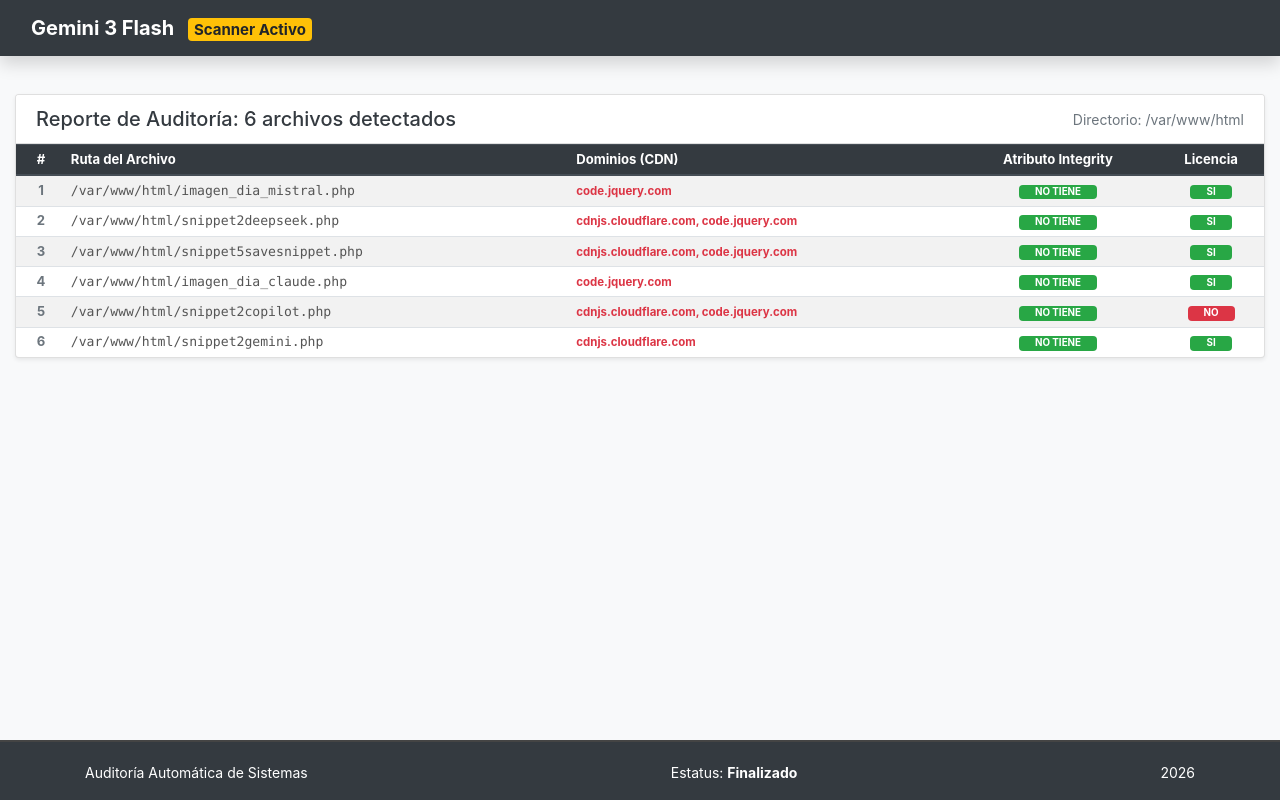
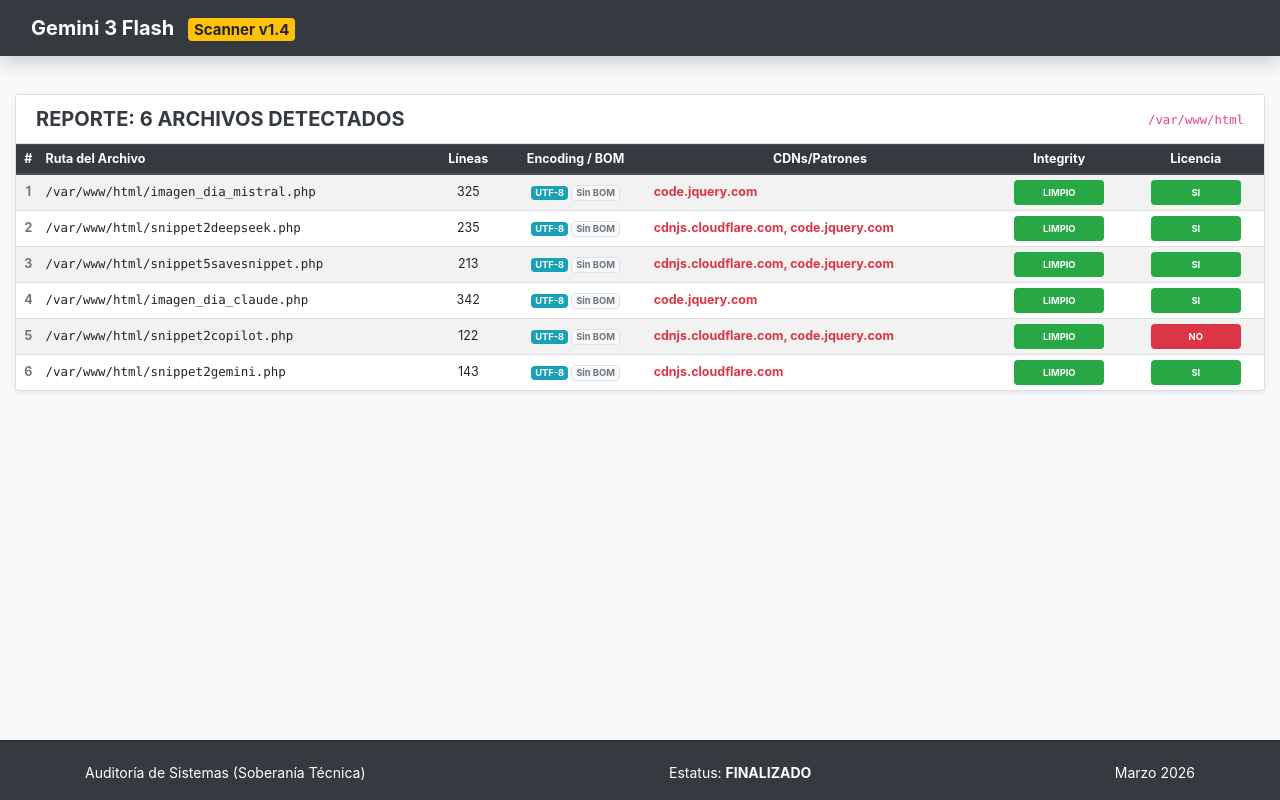
Before and after one commit to AlfonsoOrozcoAguilarnoNDA/snippetsMIT, a PHP site: page /snippetcorregirCDN.php in a window 1280 px wide. Run offline with PHP 8.4, Linux system fonts and the light colour scheme.

Commit message:
Update snippetcorregirCDN.php
se añaden otros puntos.

```diff
--- a/snippetcorregirCDN.php
+++ b/snippetcorregirCDN.php
@@ -20,6 +20,8 @@
  * Auditoría de Librerías y Atributos - Ejecución Automática
  * PHP 8.x Procedural + Bootstrap 4.6
  */
+// --- CLÁUSULA DE SEGURIDAD: Verificación de mbstring ---
+$mbstring_instalada = extension_loaded('mbstring');
 
 $directorioBase = __DIR__;
 $extensionBuscada = 'php';
@@ -27,18 +29,20 @@ $patrones = [
     'maxcdn.bootstrapcdn.com',
     'stackpath.bootstrapcdn.com',
     'cdnjs.cloudflare.com',
+    '4.6.3',
+    '4.5.2',
+    '5.15.3',
     'code.jquery.com'
 ];
 
 $resultados = [];
 
-// Ejecución por default (sin esperar POST)
+if ($mbstring_instalada) {
     $directory = new RecursiveDirectoryIterator($directorioBase);
     $iterator = new RecursiveIteratorIterator($directory);
 
     foreach ($iterator as $archivo) {
         if ($archivo->isFile() && $archivo->getExtension() === $extensionBuscada) {
-        // Evitar que el propio script se audite a sí mismo si se llama igual
             if ($archivo->getFilename() === basename(__FILE__)) continue;
 
             $rutaCompleta = $archivo->getPathname();
@@ -55,15 +59,25 @@ foreach ($iterator as $archivo) {
             }
 
             if ($encontrado) {
-            $tieneIntegrity = (strpos($contenido, 'integrity') !== false);
-            $tieneLicencia = (strpos($contenido, 'Licencia') !== false);
+                // 1. Contar líneas
+                $lineas = count(file($rutaCompleta));
+
+                // 2. Detectar BOM (UTF-8)
+                $bom = (substr($contenido, 0, 3) === pack("CCC", 0xef, 0xbb, 0xbf));
+
+                // 3. Detectar Encoding (Seguro con mbstring)
+                $encoding = mb_detect_encoding($contenido, 'UTF-8', true) ?: 'Otro/Desconocido';
 
                 $resultados[] = [
                     'archivo' => $rutaCompleta,
                     'dominios' => implode(', ', array_unique($dominiosDetectados)),
-                'integrity' => $tieneIntegrity,
-                'licencia' => $tieneLicencia
+                    'integrity' => (strpos($contenido, 'integrity') !== false),
+                    'licencia' => (strpos($contenido, 'Licencia') !== false),
+                    'lineas' => $lineas,
+                    'bom' => $bom,
+                    'encoding' => $encoding
                 ];
+            }
         }
     }
 }
@@ -74,13 +88,13 @@ foreach ($iterator as $archivo) {
 <head>
     <meta charset="UTF-8">
     <meta name="viewport" content="width=device-width, initial-scale=1.0">
-    <title>Auditor de Código - Gemini 3 Flash</title>
+    <title>Auditor de Código - Centinela Pro</title>
     <link rel="stylesheet" href="https://cdn.jsdelivr.net/npm/bootstrap@4.6.2/dist/css/bootstrap.min.css">
     <style>
         body { padding-top: 70px; padding-bottom: 80px; }
-        .footer { position: fixed; bottom: 0; width: 100%; height: 60px; line-height: 60px; background-color: #222; color: #aaa; border-top: 2px solid #444; }
-        .table-sm td, .table-sm th { font-size: 0.82rem; vertical-align: middle; }
-        .text-monospace { word-break: break-all; color: #555; }
+        .footer { position: fixed; bottom: 0; width: 100%; height: 60px; line-height: 60px; background-color: #1a1a1a; color: #888; border-top: 2px solid #333; }
+        .table-sm td, .table-sm th { font-size: 0.78rem; vertical-align: middle; }
+        .badge-fixed { width: 90px; display: inline-block; }
     </style>
 </head>
 <body class="bg-light">
@@ -88,51 +102,68 @@ foreach ($iterator as $archivo) {
 <nav class="navbar navbar-expand-md navbar-dark fixed-top bg-dark shadow">
     <div class="container-fluid">
         <a class="navbar-brand" href="#">
-            <strong>Gemini 3 Flash</strong> <span class="badge badge-warning ml-2">Scanner Activo</span>
+            <strong>Gemini 3 Flash</strong> <span class="badge badge-warning ml-2">Scanner v1.4</span>
         </a>
     </div>
 </nav>
 
 <div class="container-fluid mt-4">
+
+    <?php if (!$mbstring_instalada): ?>
+        <div class="alert alert-danger shadow">
+            <h4 class="alert-heading font-weight-bold">¡Error Crítico de Dependencia!</h4>
+            <p>La extensión <strong>mbstring</strong> no está instalada o habilitada en este servidor PHP.</p>
+            <hr>
+            <p class="mb-0 small text-monospace text-uppercase">Para corregir: Edita tu php.ini y descomenta extension=mbstring</p>
+        </div>
+    <?php else: ?>
+
     <div class="card shadow-sm">
         <div class="card-header bg-white d-flex justify-content-between align-items-center">
-            <h5 class="mb-0 text-dark">Reporte de Auditoría: <?php echo count($resultados); ?> archivos detectados</h5>
-            <small class="text-muted">Directorio: <?php echo $directorioBase; ?></small>
+            <h5 class="mb-0 text-dark font-weight-bold text-uppercase">Reporte: <?php echo count($resultados); ?> Archivos Detectados</h5>
+            <small class="text-muted"><code><?php echo $directorioBase; ?></code></small>
         </div>
         <div class="card-body p-0">
             <div class="table-responsive">
                 <table class="table table-sm table-hover table-striped mb-0">
-                    <thead class="thead-dark">
+                    <thead class="thead-dark text-center">
                         <tr>
-                            <th class="text-center" style="width: 50px;">#</th>
-                            <th>Ruta del Archivo</th>
-                            <th>Dominios (CDN)</th>
-                            <th class="text-center">Atributo Integrity</th>
-                            <th class="text-center">Licencia</th>
+                            <th>#</th>
+                            <th class="text-left">Ruta del Archivo</th>
+                            <th>Líneas</th>
+                            <th>Encoding / BOM</th>
+                            <th>CDNs/Patrones</th>
+                            <th>Integrity</th>
+                            <th>Licencia</th>
                         </tr>
                     </thead>
                     <tbody>
                         <?php if (empty($resultados)): ?>
-                            <tr><td colspan="5" class="text-center py-5 text-muted">No se encontraron archivos con los patrones definidos.</td></tr>
+                            <tr><td colspan="7" class="text-center py-5">No se encontraron archivos que requieran parcheo.</td></tr>
                         <?php else: ?>
                             <?php foreach ($resultados as $index => $res): ?>
                                 <tr>
                                     <td class="text-center font-weight-bold text-secondary"><?php echo $index + 1; ?></td>
-                                    <td class="text-monospace"><?php echo htmlspecialchars($res['archivo']); ?></td>
-                                    <td><span class="text-danger font-weight-bold small"><?php echo $res['dominios']; ?></span></td>
+                                    <td class="text-monospace small"><?php echo htmlspecialchars($res['archivo']); ?></td>
+                                    <td class="text-center"><?php echo number_format($res['lineas']); ?></td>
                                     <td class="text-center">
-                                        <?php if ($res['integrity']): ?>
-                                            <span class="badge badge-danger px-3">CON INTEGRITY</span>
+                                        <span class="badge badge-info"><?php echo $res['encoding']; ?></span>
+                                        <?php if ($res['bom']): ?>
+                                            <span class="badge badge-danger">CON BOM</span>
                                         <?php else: ?>
-                                            <span class="badge badge-success px-3">NO TIENE</span>
+                                            <span class="badge badge-light border text-muted small">Sin BOM</span>
                                         <?php endif; ?>
                                     </td>
+                                    <td class="small text-danger font-weight-bold"><?php echo $res['dominios']; ?></td>
                                     <td class="text-center">
-                                        <?php if ($res['licencia']): ?>
-                                            <span class="badge badge-success px-3">SI</span>
-                                        <?php else: ?>
-                                            <span class="badge badge-danger px-3">NO</span>
-                                        <?php endif; ?>
+                                        <span class="badge badge-<?php echo $res['integrity'] ? 'danger' : 'success'; ?> badge-fixed p-2">
+                                            <?php echo $res['integrity'] ? 'CON INTG' : 'LIMPIO'; ?>
+                                        </span>
+                                    </td>
+                                    <td class="text-center">
+                                        <span class="badge badge-<?php echo $res['licencia'] ? 'success' : 'danger'; ?> badge-fixed p-2">
+                                            <?php echo $res['licencia'] ? 'SI' : 'NO'; ?>
+                                        </span>
                                     </td>
                                 </tr>
                             <?php endforeach; ?>
@@ -142,15 +173,16 @@ foreach ($iterator as $archivo) {
             </div>
         </div>
     </div>
+    <?php endif; ?>
 
     <div class="py-5"></div>
 </div>
 
 <footer class="footer mt-auto bg-dark text-white text-center">
     <div class="container d-flex justify-content-between">
-        <span><small>Auditoría Automática de Sistemas</small></span>
-        <span><small>Estatus: <strong>Finalizado</strong></small></span>
-        <span><small>2026</small></span>
+        <span><small>Auditoría de Sistemas (Soberanía Técnica)</small></span>
+        <span><small>Estatus: <strong><?php echo $mbstring_instalada ? 'FINALIZADO' : 'FALLIDO'; ?></strong></small></span>
+        <span><small>Marzo 2026</small></span>
     </div>
 </footer>
 
```
Lines whose indentation alone changed are shown as unchanged.
